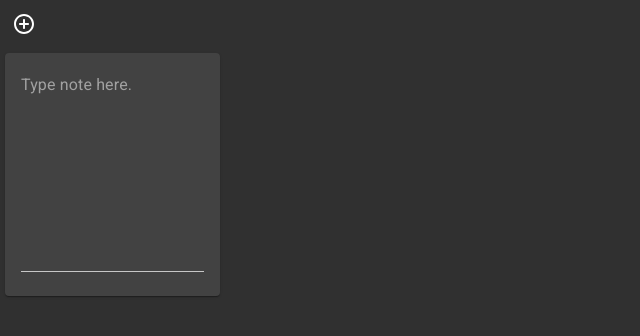
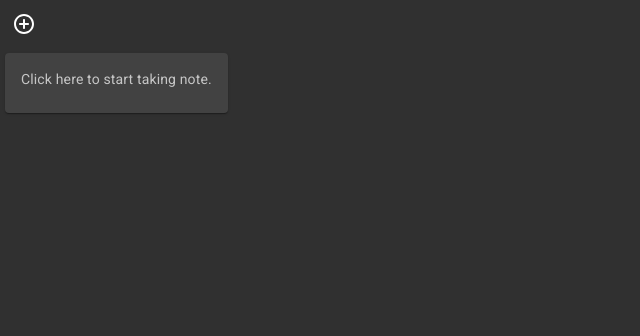
Before and after one commit to ripplejb/ripabarot-client, a React (Create React App) app: page / in a window 1280 px wide. Shown: the top 336 px of the page, without its empty margins (0-640 px from the left). Built offline with nearby package versions, Linux system fonts and the light colour scheme.

Commit message:
Added select unselect note. Card has now edit and view modes.

```diff
--- a/src/components/NoteEditor/NoteEditor.css
+++ b/src/components/NoteEditor/NoteEditor.css
@@ -1,3 +1,8 @@
 .card-container {
     margin: 5px;
 }
+
+.card-container Card {
+    min-height: 100px;
+    min-width: 100px;
+}
--- a/src/components/NoteEditor/NoteEditor.tsx
+++ b/src/components/NoteEditor/NoteEditor.tsx
@@ -1,9 +1,10 @@
 import {FC} from "react";
-import {useSelector} from "react-redux";
+import {useDispatch, useSelector} from "react-redux";
 import * as React from "react";
 import {EmptyNote} from "../../types/common/common.constants";
-import {Card, CardContent, TextField} from "@material-ui/core";
+import {Card, CardContent, TextField, Typography} from "@material-ui/core";
 import './NoteEditor.css'
+import {SELECT_NOTE} from "../../redux/store/actionTypes";
 
 type Props = {
   id: number
@@ -15,6 +16,12 @@ const NoteEditor: FC<Props> = (props) => {
     return state.notes.find(n => n.id === props.id) ?? EmptyNote()
   })
 
+  const dispatch = useDispatch()
+
+  const isSelected = useSelector<NoteState, boolean | undefined>(state => {
+    return (state.notes.find(n => n.id === props.id) ?? EmptyNote()).selected
+  })
+
   const handleNoteChange = (e: { target: { value: string; }; }) => {
     currentNote.note = e.target.value;
     if (currentNote.id === -1 && currentNote.note !== "") {
@@ -22,15 +29,22 @@ const NoteEditor: FC<Props> = (props) => {
     }
   }
 
+  const editField = () => <TextField multiline
+                            placeholder='Type note here.'
+                            rows={10}
+                            onChange={handleNoteChange} />
+
+  const viewField = () => <Typography variant="body2" color="textSecondary" component="p" >
+    {currentNote.note === "" ? "Click here to start taking note." : currentNote.note}
+  </Typography>
+
+  const cardContent = () => isSelected ? editField() : viewField()
+
   return (
     <div className='card-container'>
-      <Card>
+      <Card onClick={() => {dispatch({type: SELECT_NOTE, note: currentNote})}}>
         <CardContent>
-          <TextField multiline
-                     placeholder='Type note here.'
-                     rows={10}
-                     onChange={handleNoteChange}
-          />
+          {cardContent()}
         </CardContent>
       </Card>
     </div>
--- a/src/redux/store/actionTypes.ts
+++ b/src/redux/store/actionTypes.ts
@@ -1,2 +1,3 @@
 export const ADD_NOTE = "ADD_NOTE"
 export const REMOVE_NOTE = "REMOVE_NOTE"
+export const SELECT_NOTE = "SELECT_NOTE"
--- a/src/redux/store/reducer.ts
+++ b/src/redux/store/reducer.ts
@@ -32,6 +32,17 @@ const reducer = (
         ...state,
         notes: updateNotes
       }
+    case actionTypes.SELECT_NOTE:
+      const selectedNote = state.notes.find(n => n.id === action.note.id);
+        if (selectedNote !== undefined) {
+          state.notes.forEach(n => {
+            if (n.id === selectedNote.id) {
+              n.selected = true
+            } else {
+              n.selected = false
+            }
+          })
+        }
   }
   return state
 }
--- a/src/types/common/common.constants.ts
+++ b/src/types/common/common.constants.ts
@@ -1 +1 @@
-export const EmptyNote = () => { return {id: -1, note: "", title: ""}}
+export const EmptyNote = () => { return {id: -1, note: "", title: "", selected: false}}
--- a/src/types/common/main.d.ts
+++ b/src/types/common/main.d.ts
@@ -2,6 +2,7 @@ interface INote {
   id: number
   title: string
   note: string
+  selected?: boolean
 }
 
 type NoteState = {
```
